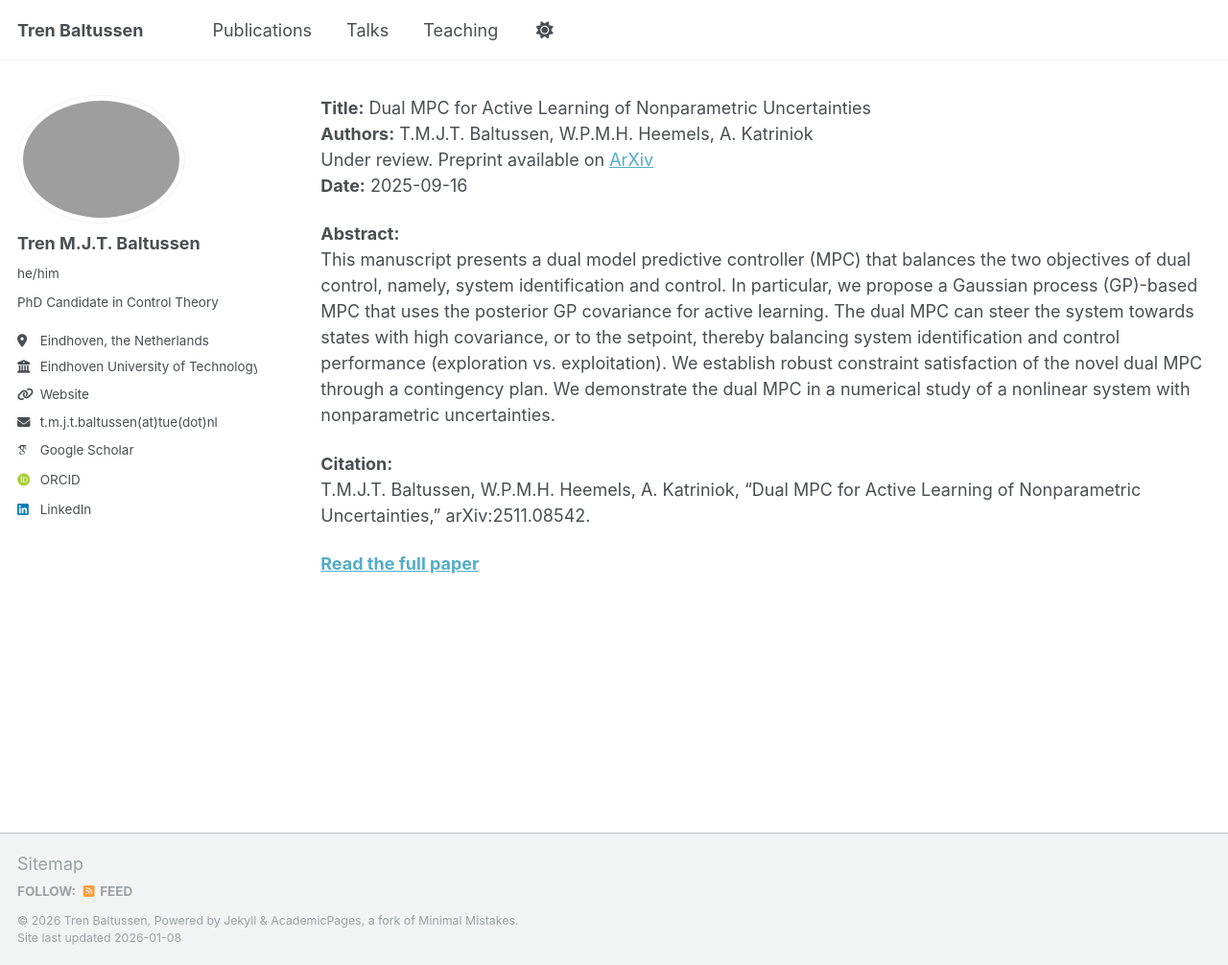
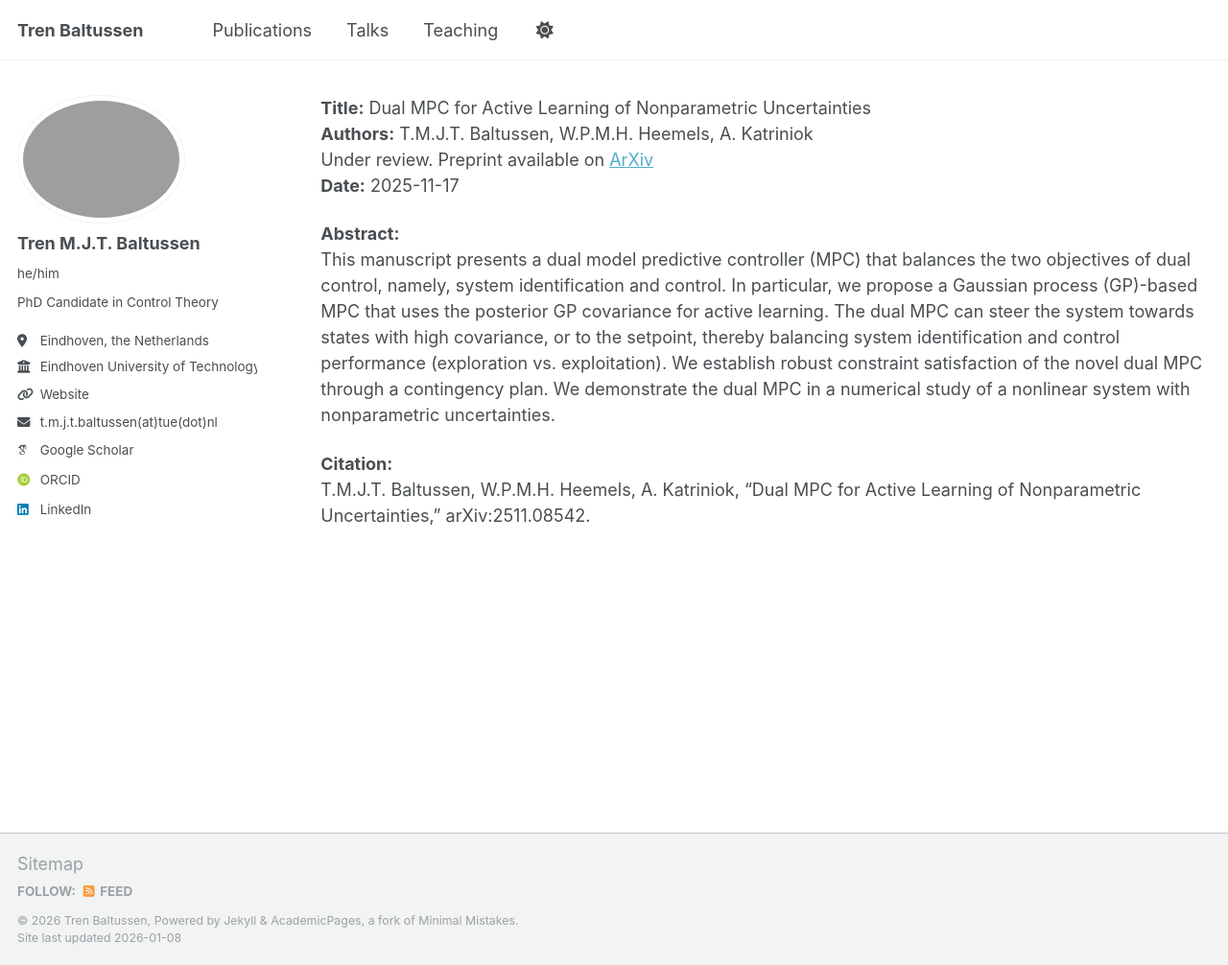
Before and after one commit to TrenBaltussen/TrenBaltussen.github.io, a Jekyll site: the page built from _pages/latest_publication.md, in a window 1280 px wide and 1006 px high. Shown: the whole window at 96% size. Built offline with Jekyll 4.4.1, drawn with Linux system fonts in a browser that asks for light colours; some web fonts are replaced; our own code applies the rules of GitHub Pages for plain Markdown files.

Commit message:
Update publication date and citation in latest_publication
Updated publication date and citation formatting.

```diff
--- a/_pages/latest_publication.md
+++ b/_pages/latest_publication.md
@@ -1,12 +1,10 @@
 **Title:** Dual MPC for Active Learning of Nonparametric Uncertainties
 **Authors:** T.M.J.T. Baltussen, W.P.M.H. Heemels, A. Katriniok
 Under review. Preprint available on [ArXiv](https://arxiv.org/abs/2511.08542)
-**Date:** 2025-09-16
+**Date:** 2025-11-17
 
 **Abstract:**
 This manuscript presents a dual model predictive controller (MPC) that balances the two objectives of dual control, namely, system identification and control. In particular, we propose a Gaussian process (GP)-based MPC that uses the posterior GP covariance for active learning. The dual MPC can steer the system towards states with high covariance, or to the setpoint, thereby balancing system identification and control performance (exploration vs. exploitation). We establish robust constraint satisfaction of the novel dual MPC through a contingency plan. We demonstrate the dual MPC in a numerical study of a nonlinear system with nonparametric uncertainties.
 
 **Citation:**
 T.M.J.T. Baltussen, W.P.M.H. Heemels, A. Katriniok, “Dual MPC for Active Learning of Nonparametric Uncertainties,” arXiv:2511.08542.
-
-**[Read the full paper](https://arxiv.org/abs/2511.08542)**
```
